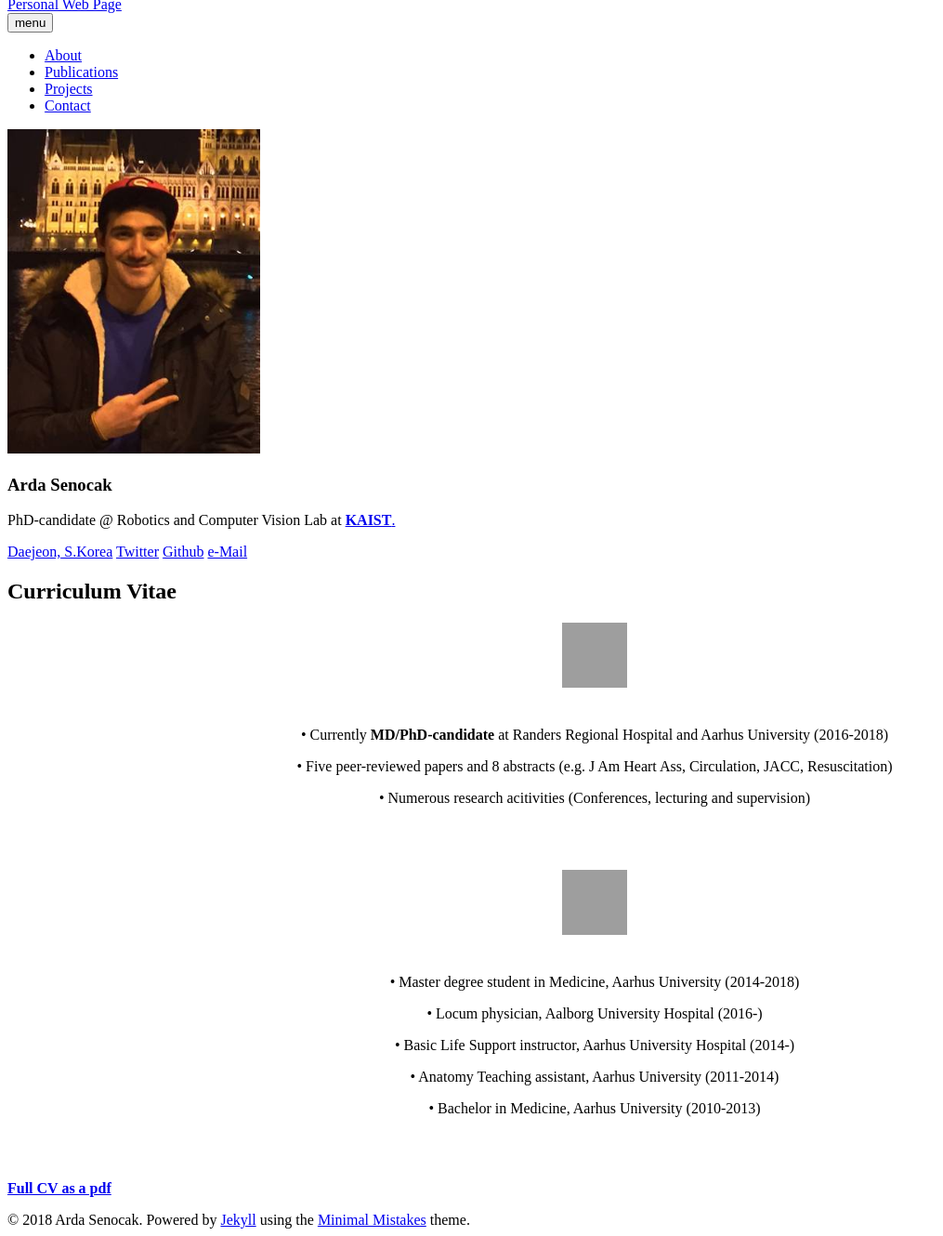
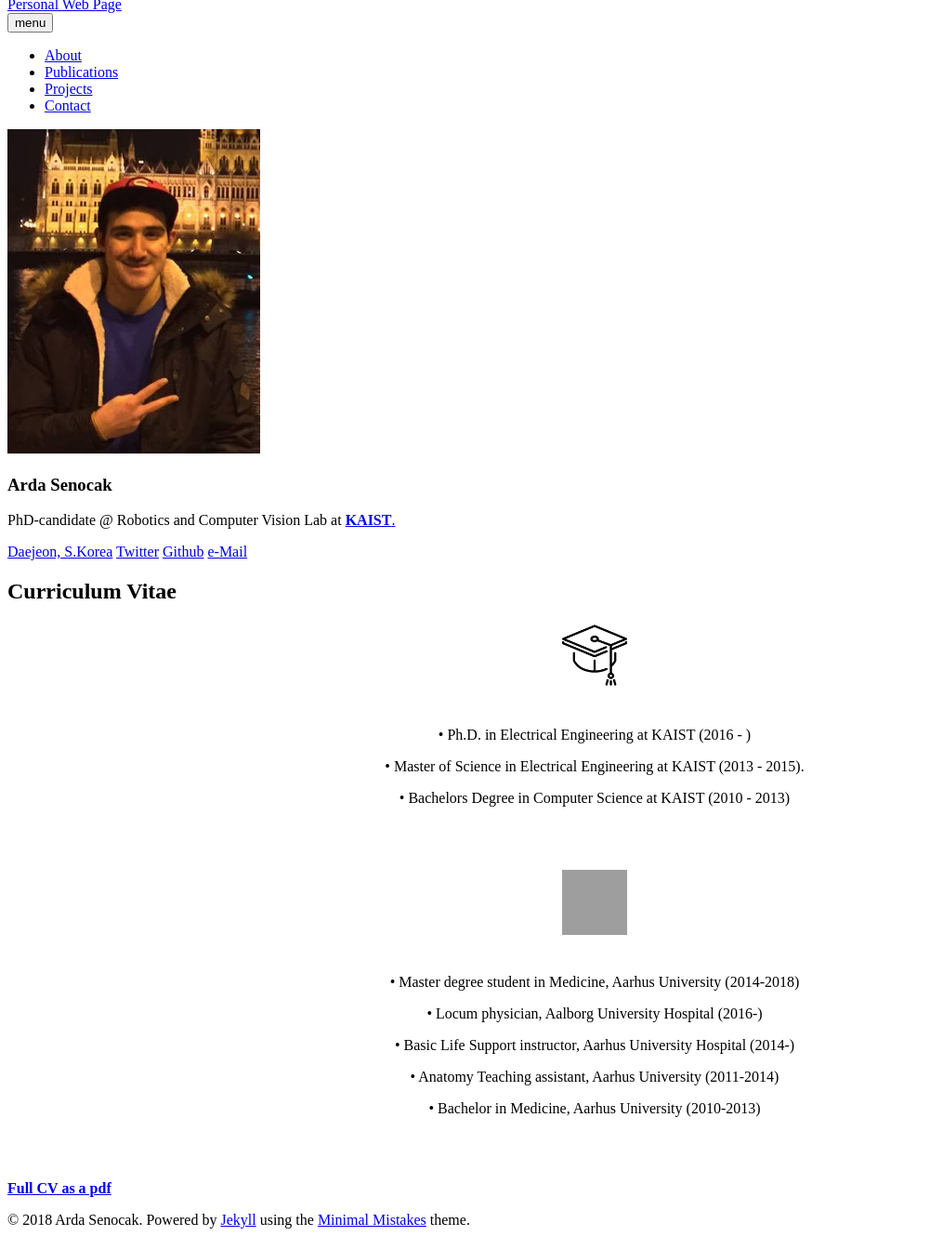
Before and after one commit to ardasnck/ardasnck.github.io, a Jekyll site: the page built from cv.md, in a window 1280 px wide, cut to the strip 112-1442 px from the top of the page. Shown: the whole strip at 93% size, without its empty margins (0-1015 px from the left). Built offline with Jekyll 4.4.1, drawn with Linux system fonts in a browser that asks for light colours; nearby versions of some CDN libraries.

Commit message:
Update cv.html

```diff
--- a/_layouts/cv.html
+++ b/_layouts/cv.html
@@ -46,10 +46,10 @@
     <div class="article-wrap">
 
 
-    <p align="center" class=bottom-small><img src="{{ site.url }}/images/CV/microscope.png" alt="Work Experience" width="70" height="70"></p>
-    <p align="center">&#8226 Currently <strong>MD/PhD-candidate</strong> at Randers Regional Hospital and Aarhus University (2016-2018)</p>
-    <p align="center">&#8226 Five peer-reviewed papers and 8 abstracts (e.g. J Am Heart Ass, Circulation, JACC, Resuscitation)</p>
-    <p align="center">&#8226 Numerous research acitivities (Conferences, lecturing and supervision) </p>
+    <p align="center" class=bottom-small><img src="{{ site.url }}/images/CV/education.png" alt="Education" width="70" height="70"></p>
+    <p align="center">&#8226 Ph.D. in Electrical Engineering at KAIST (2016 - )</p>
+    <p align="center">&#8226 Master of Science in Electrical Engineering at KAIST (2013 - 2015).</p>
+    <p align="center">&#8226 Bachelors Degree in Computer Science at KAIST (2010 - 2013) </p>
     <p align="center"></p> <br> <br>
 
     <p align="center" class=bottom-small><img src="{{ site.url }}/images/CV/medicine.png" alt="Education" width="70" height="70"></p>
```
